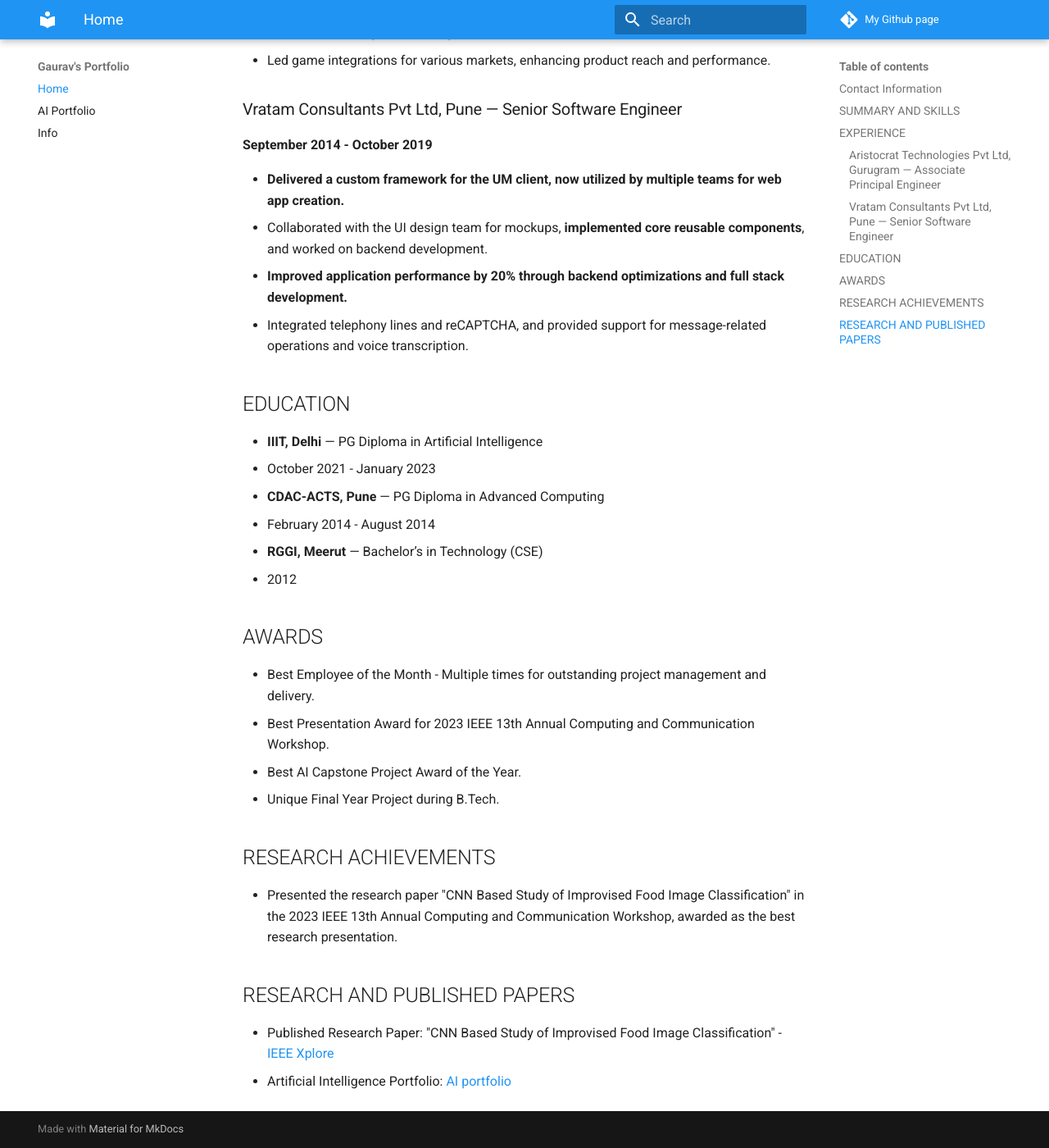
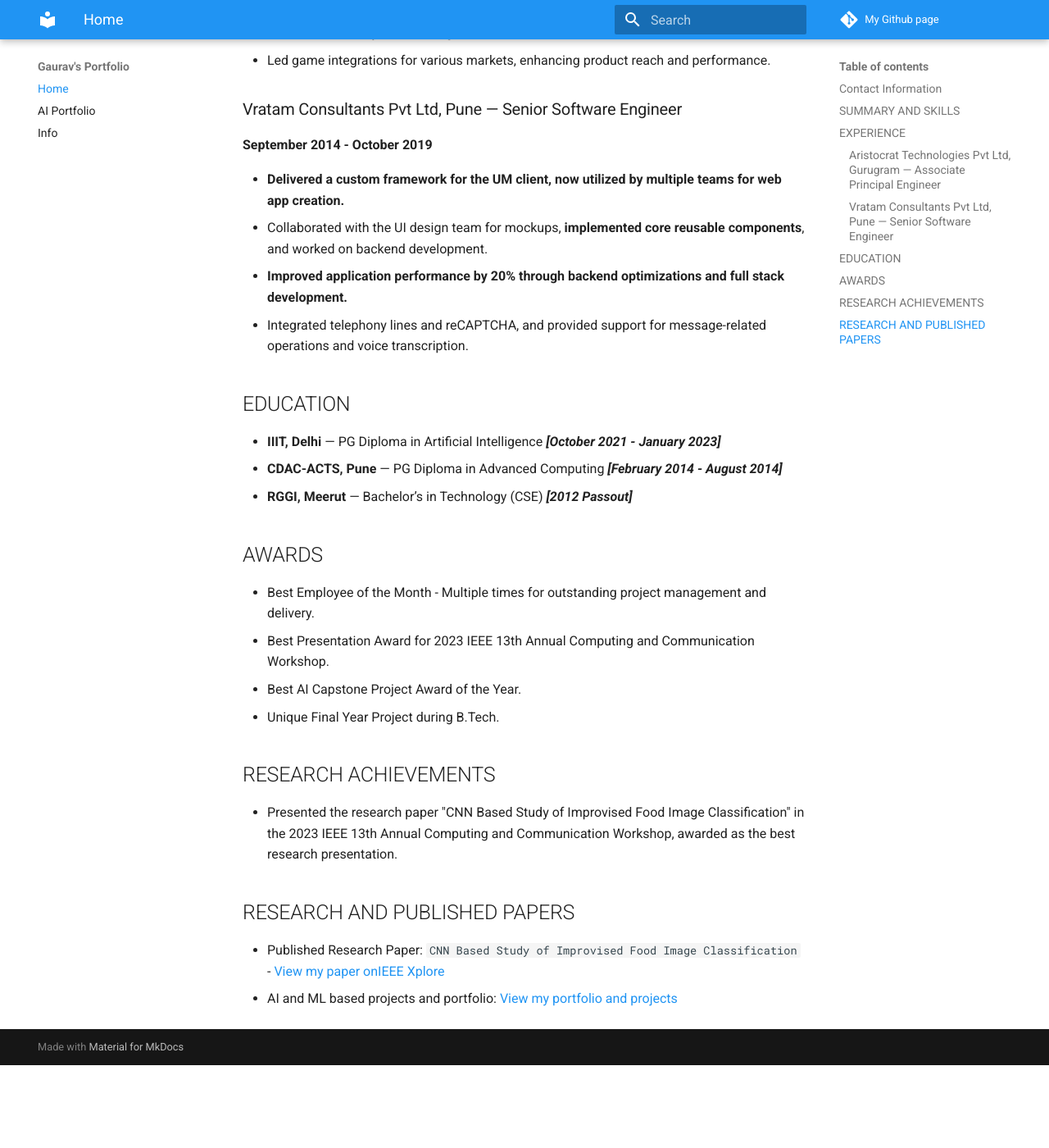
Before and after one commit to gauravmahto/gauravmahto.github.io, an MkDocs documentation site: the page built from docs/index.md, in a window 1280 px wide and 1400 px high, scrolled down 1196 px. Shown: the whole window at 82% size. Built offline with MkDocs 1.6.1 and Material for MkDocs 9.7.7, drawn with Linux system fonts in a browser that asks for light colours; after the commit the page ends 2495 px from its top, so only the background shows below that; some of the changed text lies outside the part shown.

````diff
--- a/docs/index.md
+++ b/docs/index.md
@@ -45,12 +45,9 @@ Committed to continuous learning and staying at the forefront of technology tren
 
 ## EDUCATION
 
-- **IIIT, Delhi** — PG Diploma in Artificial Intelligence
-  - October 2021 - January 2023
-- **CDAC-ACTS, Pune** — PG Diploma in Advanced Computing
-  - February 2014 - August 2014
-- **RGGI, Meerut** — Bachelor’s in Technology (CSE)
-  - 2012
+- **IIIT, Delhi** — PG Diploma in Artificial Intelligence ***[October 2021 - January 2023]***
+- **CDAC-ACTS, Pune** — PG Diploma in Advanced Computing ***[February 2014 - August 2014]***
+- **RGGI, Meerut** — Bachelor’s in Technology (CSE) ***[2012 Passout]***
 
 ## AWARDS
 
@@ -65,5 +62,5 @@ Committed to continuous learning and staying at the forefront of technology tren
 
 ## RESEARCH AND PUBLISHED PAPERS
 
-- Published Research Paper: "CNN Based Study of Improvised Food Image Classification" - [IEEE Xplore](https://ieeexplore.ieee.org/document/10099066)
-- Artificial Intelligence Portfolio: [AI portfolio](https://eportfolio.mygreatlearning.com/gaurav286)
+- Published Research Paper: ```CNN Based Study of Improvised Food Image Classification``` - [View my paper onIEEE Xplore](https://ieeexplore.ieee.org/document/10099066)
+- AI and ML based projects and portfolio: [View my portfolio and projects](https://eportfolio.mygreatlearning.com/gaurav286)
````
Also changed, not shown: other parts of docs/index.md (+1 -1 lines), 1 other file.
